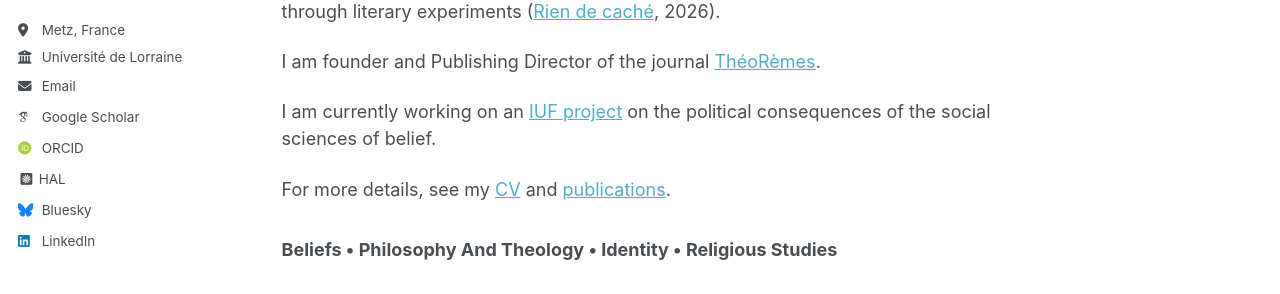
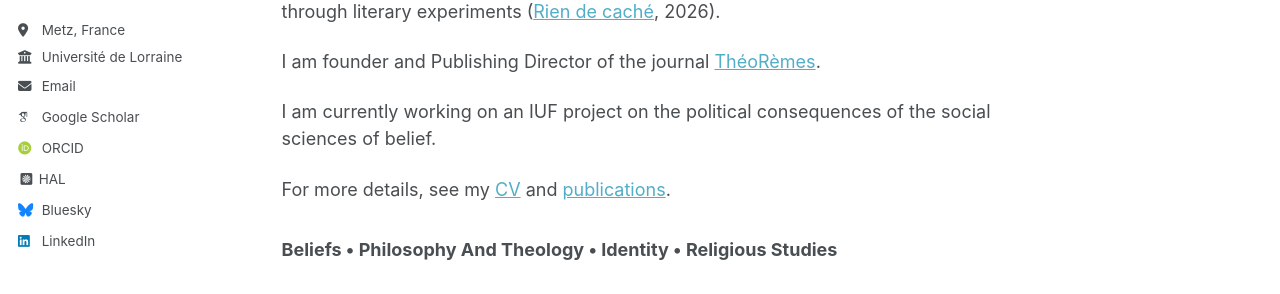
Before and after one commit to anfnl/anfnl.github.io, a Jekyll site: the page built from _pages/about.md, in a window 1280 px wide and 977 px high. Shown: the part 358-652 px from the top of the window. Built offline with Jekyll 4.4.1, drawn with Linux system fonts in a browser that asks for light colours; some web fonts are replaced; a script bundle is joined from its source files by our own code; library files that are not in the unit come from our copies.

Commit message:
Update about.md

```diff
--- a/_pages/about.md
+++ b/_pages/about.md
@@ -13,7 +13,7 @@
 
 I am founder and Publishing Director of the journal [ThéoRèmes](https://journals.openedition.org/theoremes/).
 
-I am currently working on an [IUF project](https://www.iufrance.fr/les-membres-de-liuf/membre/2850-anthony-feneuil.html) on the political consequences of the social sciences of belief.
+I am currently working on an IUF project on the political consequences of the social sciences of belief.
 
 For more details, see my [CV](cv/) and [publications](publications/).
 
@@ -21,6 +21,6 @@
 
 
 <div style="display: flex; justify-content: space-between; align-items: flex-end; margin-top: 60px;">
-  <img src="https://anfnl.github.io/images/logoEcritures.jpg" alt="Logo 1" style="height: 80px;">
-  <img src="https://anfnl.github.io/images/LogoIUF.png" alt="Logo 2" style="height: 80px;">
+  <a href="https://ecritures.univ-lorraine.fr/"><img src="https://anfnl.github.io/images/logoEcritures.jpg" alt="Logo 1" style="height: 80px;"></a>
+  <a href="https://www.iufrance.fr/les-membres-de-liuf/membre/2850-anthony-feneuil.html"><img src="https://anfnl.github.io/images/LogoIUF.png" alt="Logo 2" style="height: 80px;"></a>
 </div>
```
